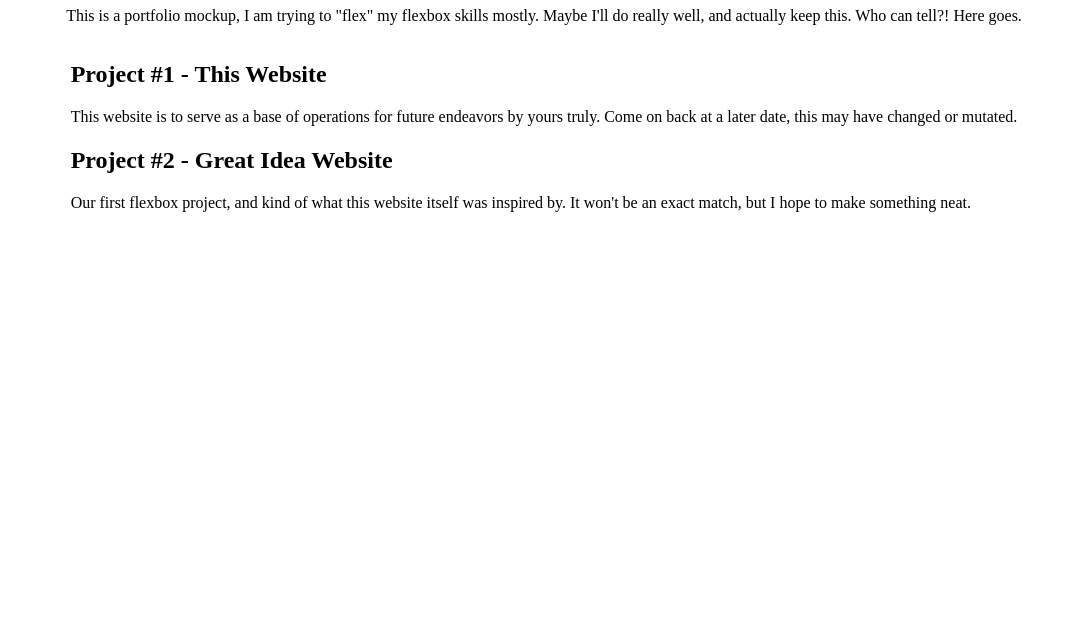
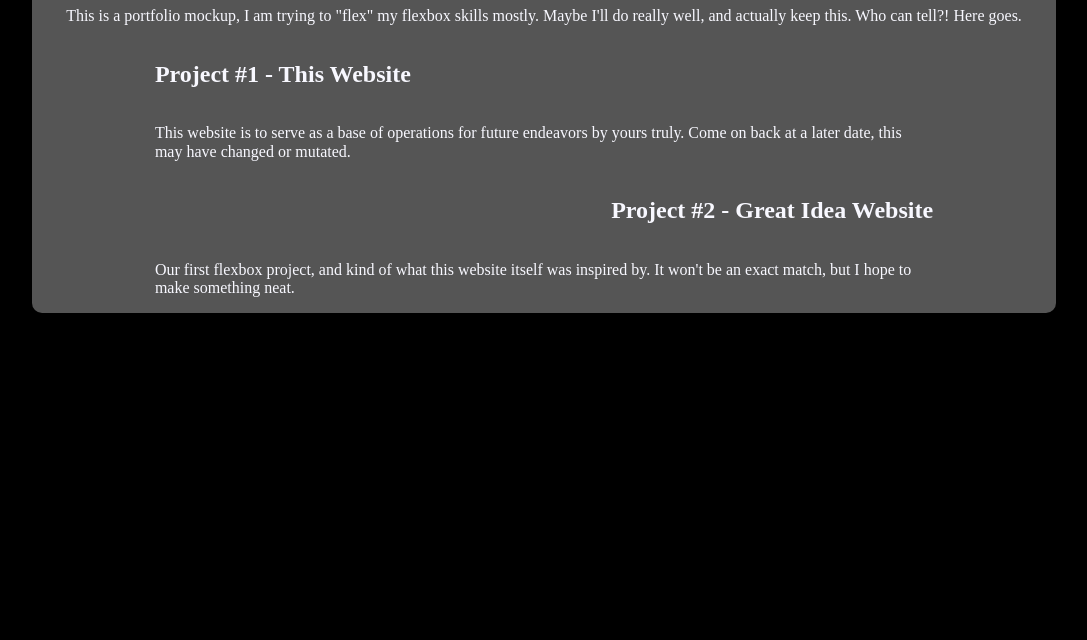
Before and after one commit to sysRoot/Websaite-Mockup, a plain HTML site: page index.html in a window 1280 px wide. Shown: the part 160-800 px from the top of the page, without its empty margins (96-1183 px from the left). Drawn offline with nearby package versions, Linux system fonts and the light colour scheme.

Commit message:
Flex Changes

```diff
--- a/assets/css/style.css
+++ b/assets/css/style.css
@@ -1,31 +1,37 @@
 @import url("https://cdnjs.cloudflare.com/ajax/libs/normalize/8.0.0/normalize.min.css");
 
+body {
+    background-color: black;
+    color: ghostwhite;
+}
 .container {
     display: flex;
     flex-wrap: wrap;
     justify-content: center;
     width: 80%;
     margin: 0 auto;
+    background-color: #555555;
+    border: 0;
+    border-radius: 10px
 
 }
 
 header {
     width: 100%;
     display: flex;
-    justify-content: space-between  ;
+    justify-content: space-between;
     background-color: #333333;
     border: 1px solid black;
     border-radius: 10px;
+    box-shadow: inset -10px 10px 23px -4px rgba(102,102,102,1);
 
 }
-
 nav {
     align-self: center;
     justify-self: flex-start;
     padding: 10px 10px;
     background-image: linear-gradient(#333333, black, #333333);
-    color: ghostwhite;
-    border: 1px solid black;
+    border: 0;
     border-left: 0px;
     border-radius: 0 10px 10px 0;
 
@@ -35,3 +41,22 @@ nav a {
     text-decoration: none;
 
 }
+
+article {
+    width:95%;
+    display: flex;
+    justify-content: center;
+    flex-wrap: wrap;
+}
+
+article section {
+    width: 80%;
+    display: flex;
+    flex-wrap: wrap;
+}
+
+article section:nth-child(even) {
+    flex-direction: row-reverse;
+
+
+}
```
